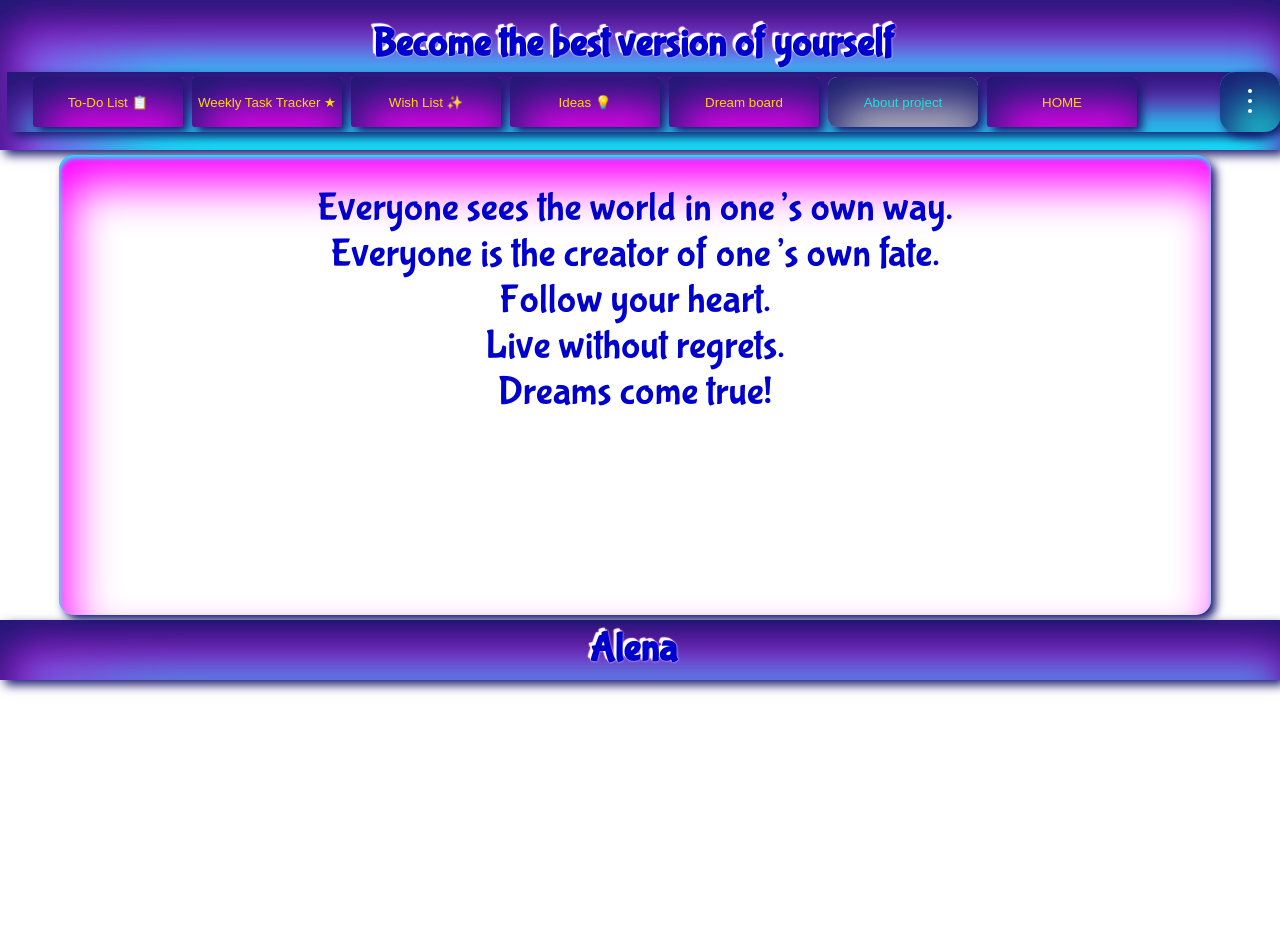
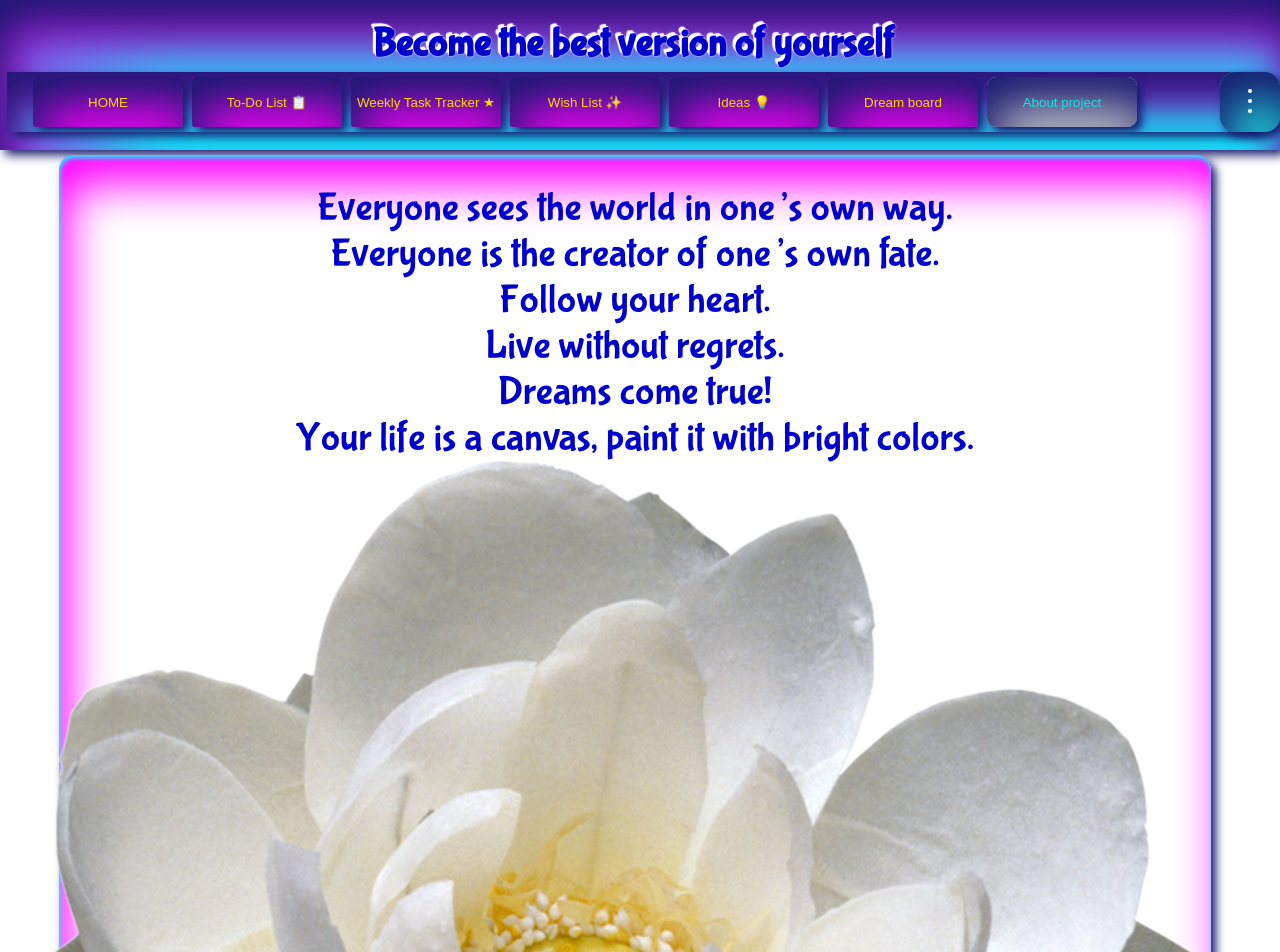
Before and after one commit to Alena2020/Become-the-best-version-of-yourself, a plain HTML site: page index.html in a window 1280 px wide. Shown: the top 952 px of the page. Before the commit the page ends 800 px from the top, so only its background shows below. Drawn offline with Linux system fonts and the light colour scheme.

```diff
--- a/index.html
+++ b/index.html
@@ -13,13 +13,13 @@
     <h4>Become the best version of yourself</h4>
       <nav id="menu"   class="nav">
         <ul class="visible-menu">
+          <li><button class="menu-links" onclick="openSection(event, 'home')"><p>HOME</p></button></li>
           <li><button class="menu-links" onclick="openSection(event, 'to-do-list')"><p>To-Do List 📋</p></button></li>
           <li><button class="menu-links" onclick="openSection(event, 'weekly-task-tracker')"><p>Weekly Task Tracker ★</p></button></li>
           <li><button class="menu-links" onclick="openSection(event, 'wish-list')"><p>Wish List ✨</p></button></li>
           <li><button class="menu-links" onclick="openSection(event, 'ideas')"><p>Ideas 💡</p></button></li>
           <li><button class="menu-links" onclick="openSection(event, 'dream-board')"><p>Dream board</p></button></li>
           <li><button class="menu-links" onclick="openSection(event, 'about-project')" id="defaultOpen"><p>About project</p></button></li>
-          <li><button class="menu-links" onclick="openSection(event, 'home')"><p>HOME</p></button></li>
           <li><button class="menu-links" onclick="openSection(event, 'music-for-dreams')"><p>Music</p></button></li>
           <li><button class="button-theme" onClick="toggleTheme('light')">Light Mode ☀️</button></li>
           <li><button class="button-theme" onClick="toggleTheme('dark')">Dark Mode 🌙</button></li>
@@ -36,12 +36,18 @@
   </header>
   <!-- /.header -->
 
+  <section id="home"  class="section-content">
+    <img id="img-rose" src="img/rose.png" alt="rose">
+  </section>
+
   <section id="about-project"  class="section-content">
     <p>Everyone sees the world in one’s own way.</p>
     <p>Everyone is the creator of one’s own fate.</p>
     <p>Follow your heart.</p>
     <p>Live without regrets.</p>
     <p>Dreams come true!</p>
+    <p>Your life is a canvas, paint it with bright colors.</p>
+    <img id="img-lotus" src="img/lotus.png" alt="lotus">
   </section>
   <section id="to-do-list" class="section-content">
     <h2>To-Do List</h2>
@@ -100,9 +106,6 @@
       </div>
     </div>
   </section>
-  <section id="home"  class="section-content">
-
-  </section>
 
   <footer class="footer">
     <h4>Alena</h4>
```
Also changed, not shown: img/lotus.png (added), 1 other file.
